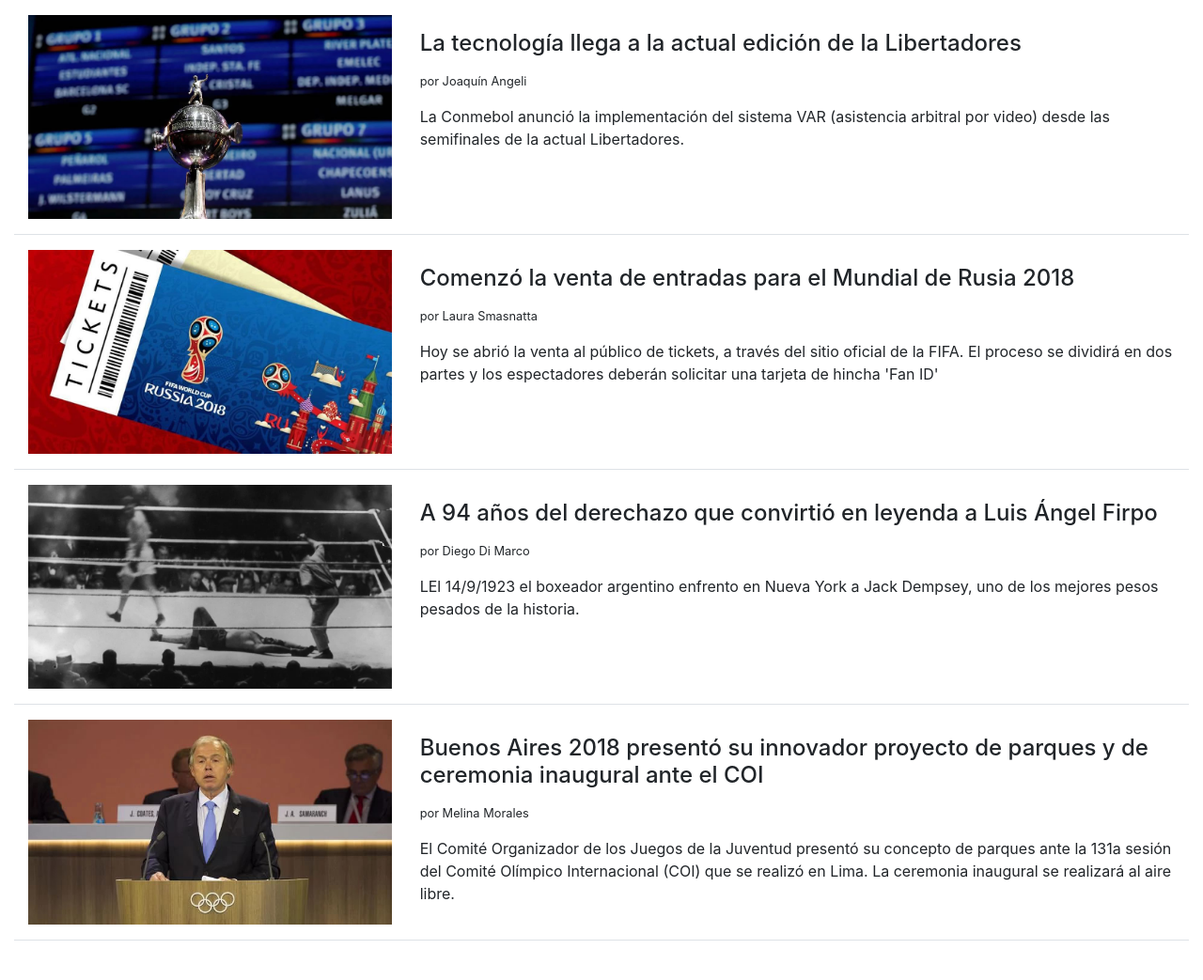
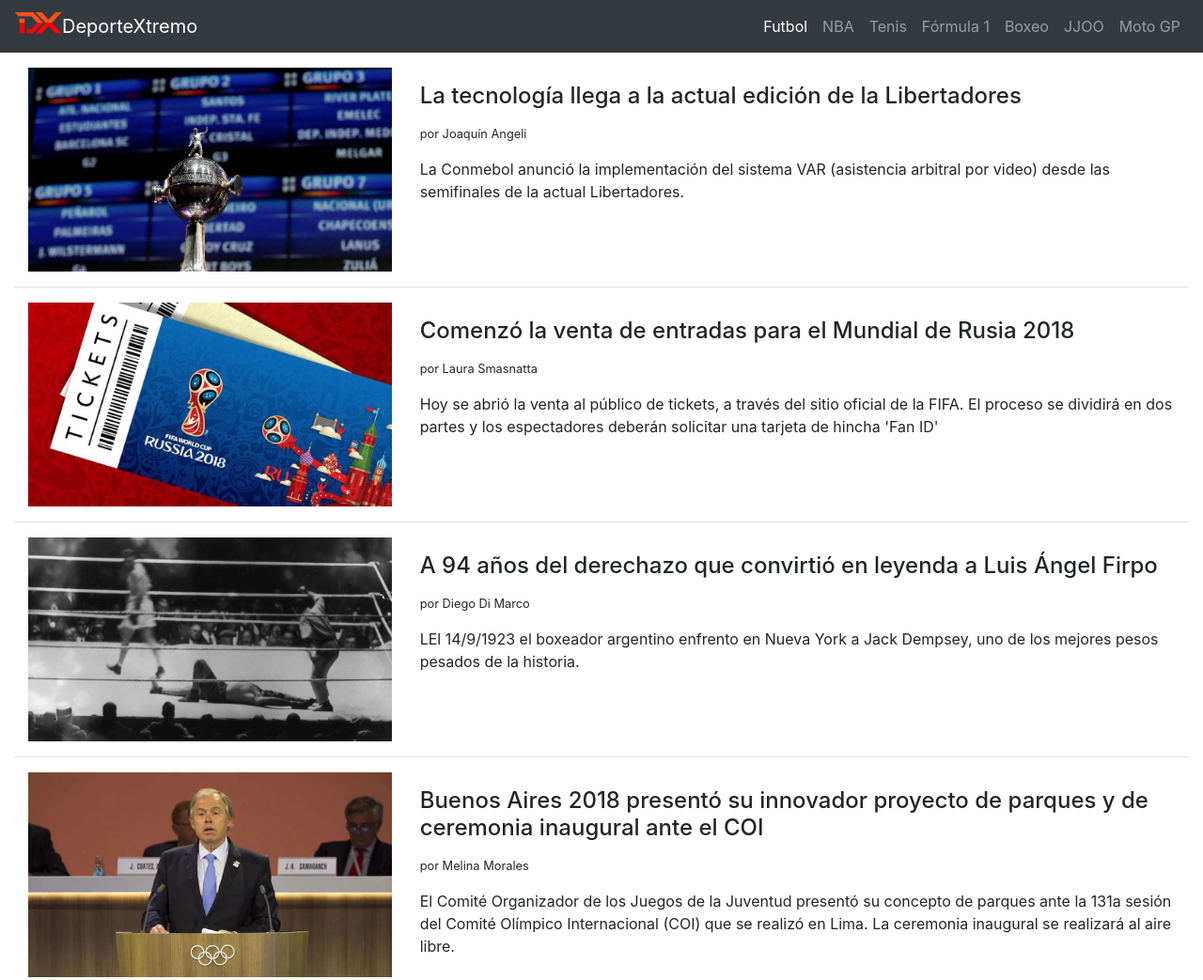
Before and after one commit to rafalepo/curso_programacion, a plain HTML site: page index.html in a window 1280 px wide. Shown: the top 1043 px of the page at 94% size. Before the commit the page ends 1001 px from the top, so only its background shows below. Drawn offline with nearby package versions, Linux system fonts and the light colour scheme.

Commit message:
Boostrapeando en Menu

```diff
--- a/index.html
+++ b/index.html
@@ -11,6 +11,62 @@
     <title>DX - DeporteXtremo</title>
   </head>
   <body>
+
+
+    <!--INICIO HEADER - MENU -->
+
+    <nav class="navbar navbar-expand-lg navbar-dark bg-dark">
+
+    <a class="navbar-brand" href="#">
+
+    <img src="img/logo.png" width="50" class="d-inline-block align-top" alt=""><span class="font-weigh-bold">DeporteXtremo</span></a>
+
+
+    <button class="navbar-toggler" type="button" data-toggle="collapse" data-target="#menuhamburguesa" aria-controls="menuhamburguesa" aria-expanded="false" aria-label="Toggle navigation">
+    <span class="navbar-toggler-icon"></span>
+    </button>
+
+    <div class="collapse navbar-collapse justify-content-end" id="menuhamburguesa">
+        <ul class="navbar-nav text-center">
+
+           <li class="nav-item active">
+            <a class="nav-link" href="#">Futbol <span class="sr-only">(current)</span></a>
+           </li>
+
+          <li class="nav-item">
+            <a class="nav-link" href="#">NBA</a>
+          </li>
+
+          <li class="nav-item">
+            <a class="nav-link" href="#">Tenis</a>
+          </li>
+
+          <li class="nav-item">
+            <a class="nav-link" href="#">Fórmula 1</a>
+          </li>
+
+          <li class="nav-item">
+            <a class="nav-link" href="#">Boxeo</a>
+          </li>
+
+          <li class="nav-item">
+            <a class="nav-link" href="#">JJOO</a>
+          </li>
+
+          <li class="nav-item">
+            <a class="nav-link" href="#">Moto GP</a>
+          </li>
+
+
+
+
+
+    </ul>
+
+  </div>
+    </nav>
+
+    <!--INICIO HEADER - MENU -->
 
     <!-- INICIO NOTICIAS -->
     <main class="container-fluid">
```
